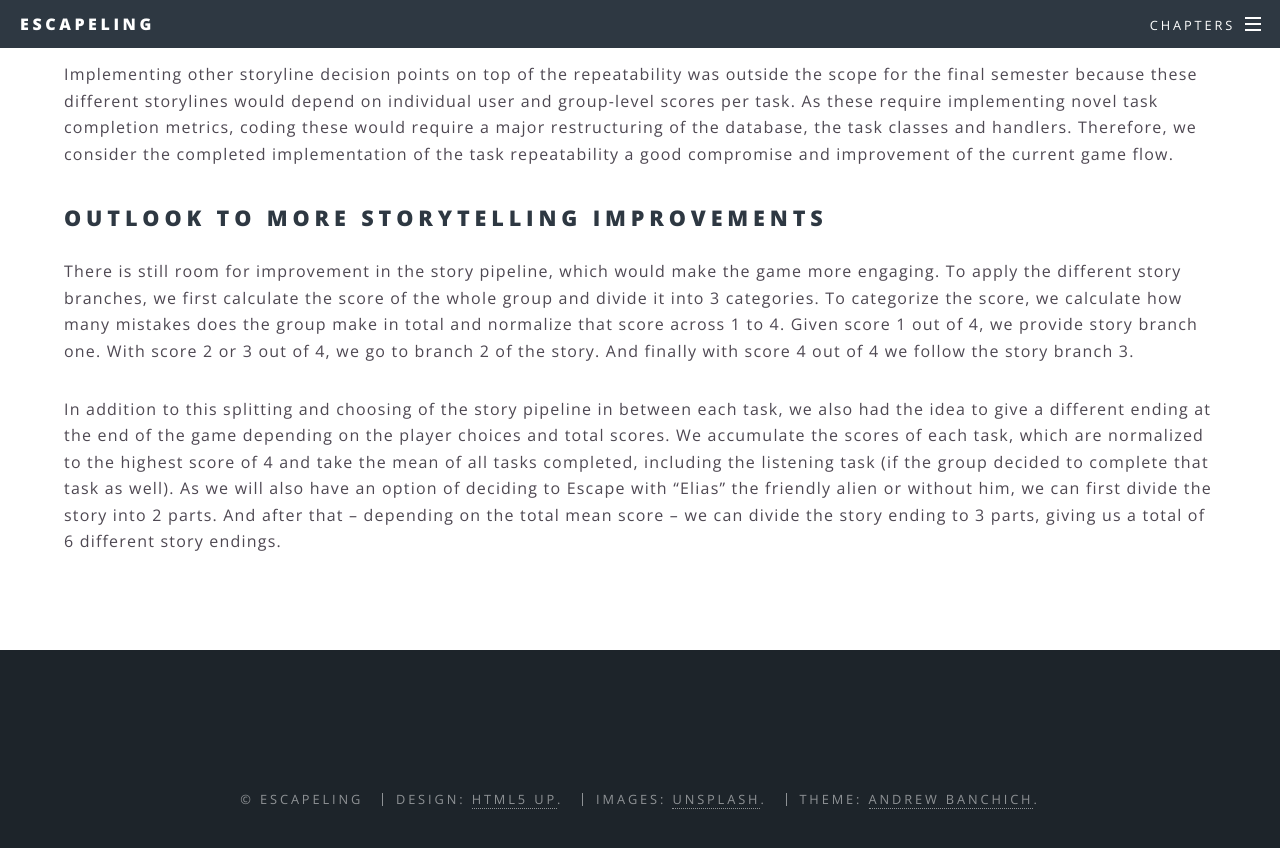
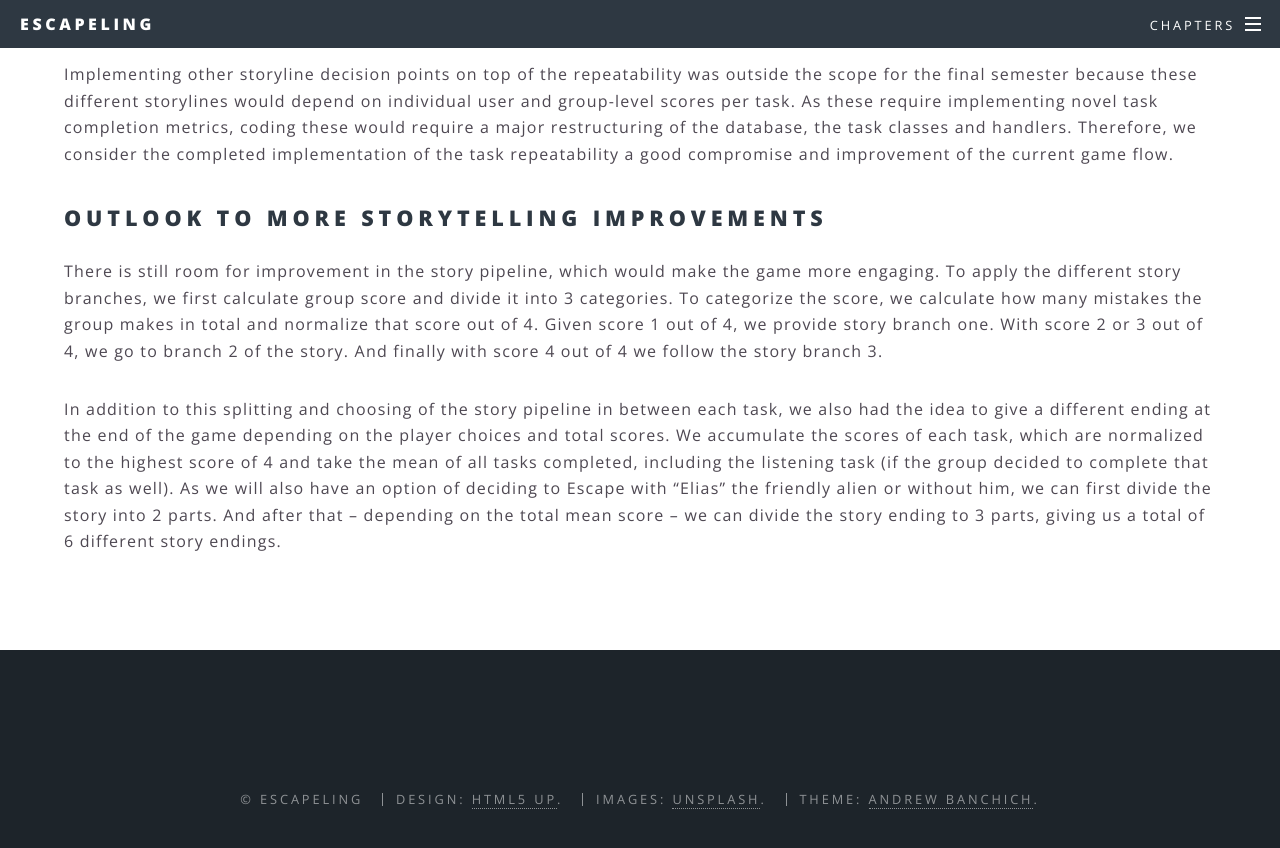
Before and after one commit to ALLUOS/ALLUOS.github.io, a Jekyll site: the page built from _posts/2021-01-03-storytelling.md, in a window 1280 px wide and 900 px high, scrolled down 13706 px. Shown: the top 848 px of the window. Built offline with Jekyll 4.4.1, drawn with Linux system fonts in a browser that asks for light colours.

Commit message:
grammer correction

```diff
--- a/_posts/2021-01-03-storytelling.md
+++ b/_posts/2021-01-03-storytelling.md
@@ -321,6 +321,6 @@ Implementing other storyline decision points on top of the repeatability was out
 
 ## Outlook to more storytelling improvements
 
-There is still room for improvement in the story pipeline, which would make the game more engaging. To apply the different story branches, we first calculate the score of the whole group and divide it into 3 categories. To categorize the score, we calculate how many mistakes does the group make in total and normalize that score across 1 to 4. Given score 1 out of 4, we provide story branch one. With score 2 or 3 out of 4, we go to branch 2 of the story. And finally with score 4 out of 4 we follow the story branch 3.
+There is still room for improvement in the story pipeline, which would make the game more engaging. To apply the different story branches, we first calculate group score and divide it into 3 categories. To categorize the score, we calculate how many mistakes the group makes in total and normalize that score out of 4. Given score 1 out of 4, we provide story branch one. With score 2 or 3 out of 4, we go to branch 2 of the story. And finally with score 4 out of 4 we follow the story branch 3.
 
 In addition to this splitting and choosing of the story pipeline in between each task, we also had the idea to give a different ending at the end of the game depending on the player choices and total scores. We accumulate the scores of each task, which are normalized to the highest score of 4 and take the mean of all tasks completed, including the listening task (if the group decided to complete that task as well). As we will also have an option of deciding to Escape with “Elias” the friendly alien or without him, we can first divide the story into 2 parts. And after that – depending on the total mean score – we can divide the story ending to 3 parts, giving us a total of 6 different story endings.
```
